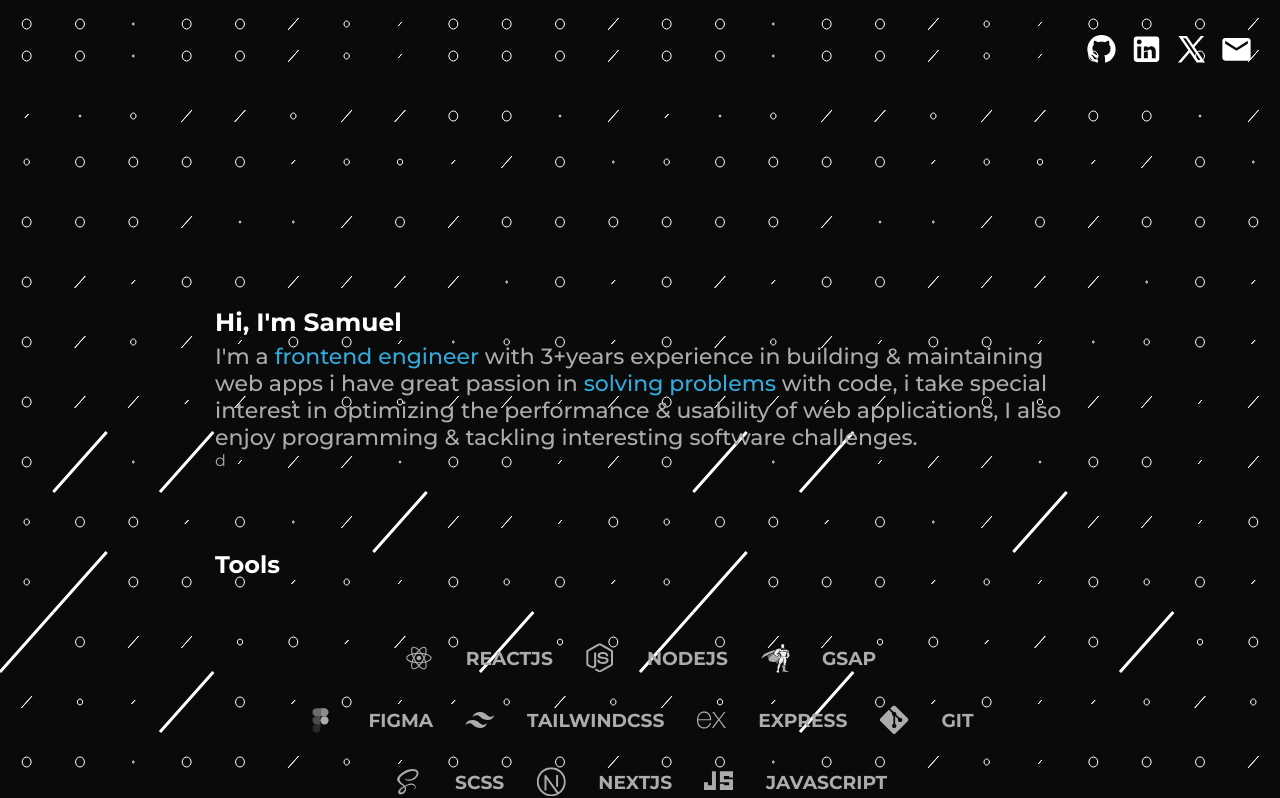
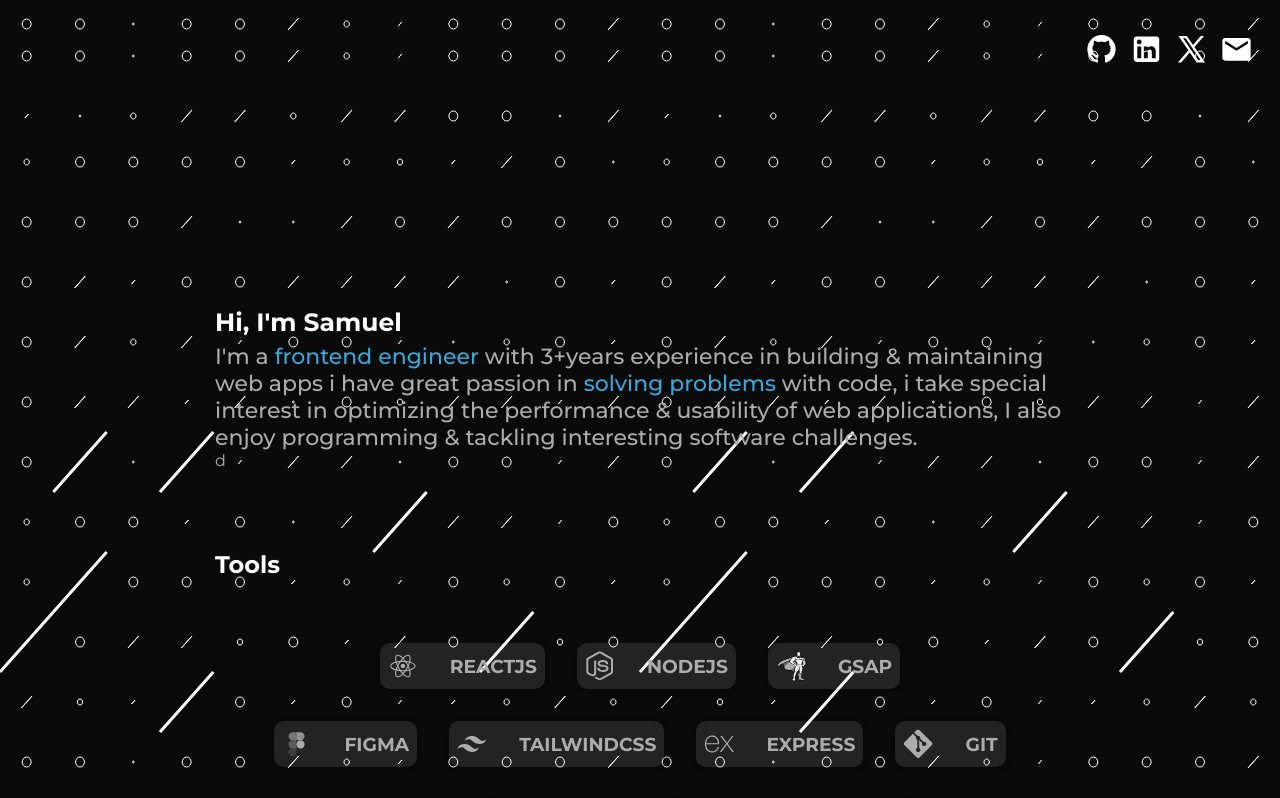
Before and after one commit to Samueljr-web/samuel-dev, a Next.js app: page / in a window 1280 px wide. Shown: the top 798 px of the page. Built offline with nearby package versions, Linux system fonts and the light colour scheme.

Commit message:
feat: added shadow/bg to skill box

```diff
--- a/app/page.module.css
+++ b/app/page.module.css
@@ -53,6 +53,10 @@
   align-items: center;
   gap: 2rem;
   margin: 1rem;
+  box-shadow: 1px 1px 4px 0px #00000040;
+  background: #ffffff1a;
+  padding: 8px;
+  border-radius: 10px;
 }
 
 .skill_box h3 {
```
